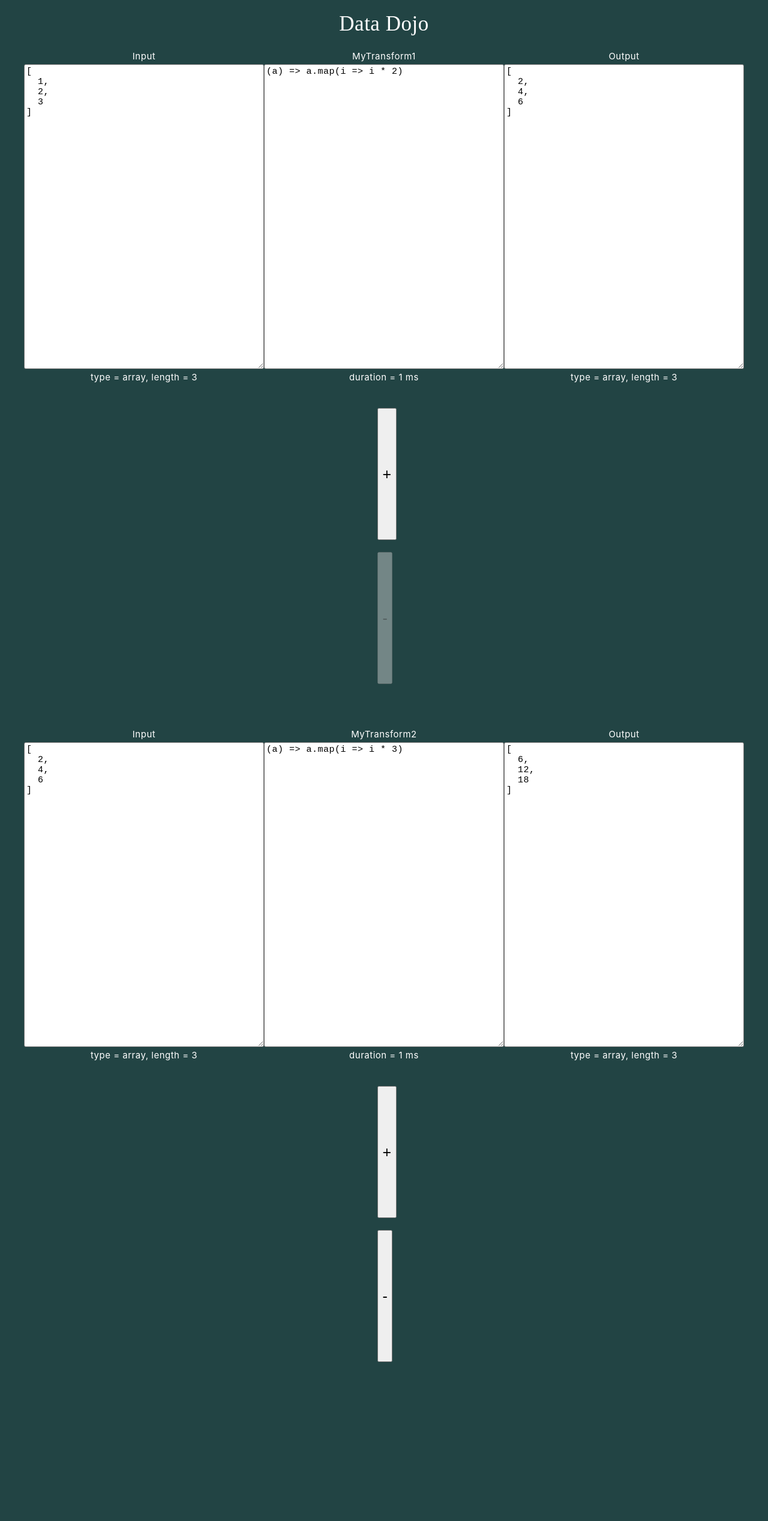
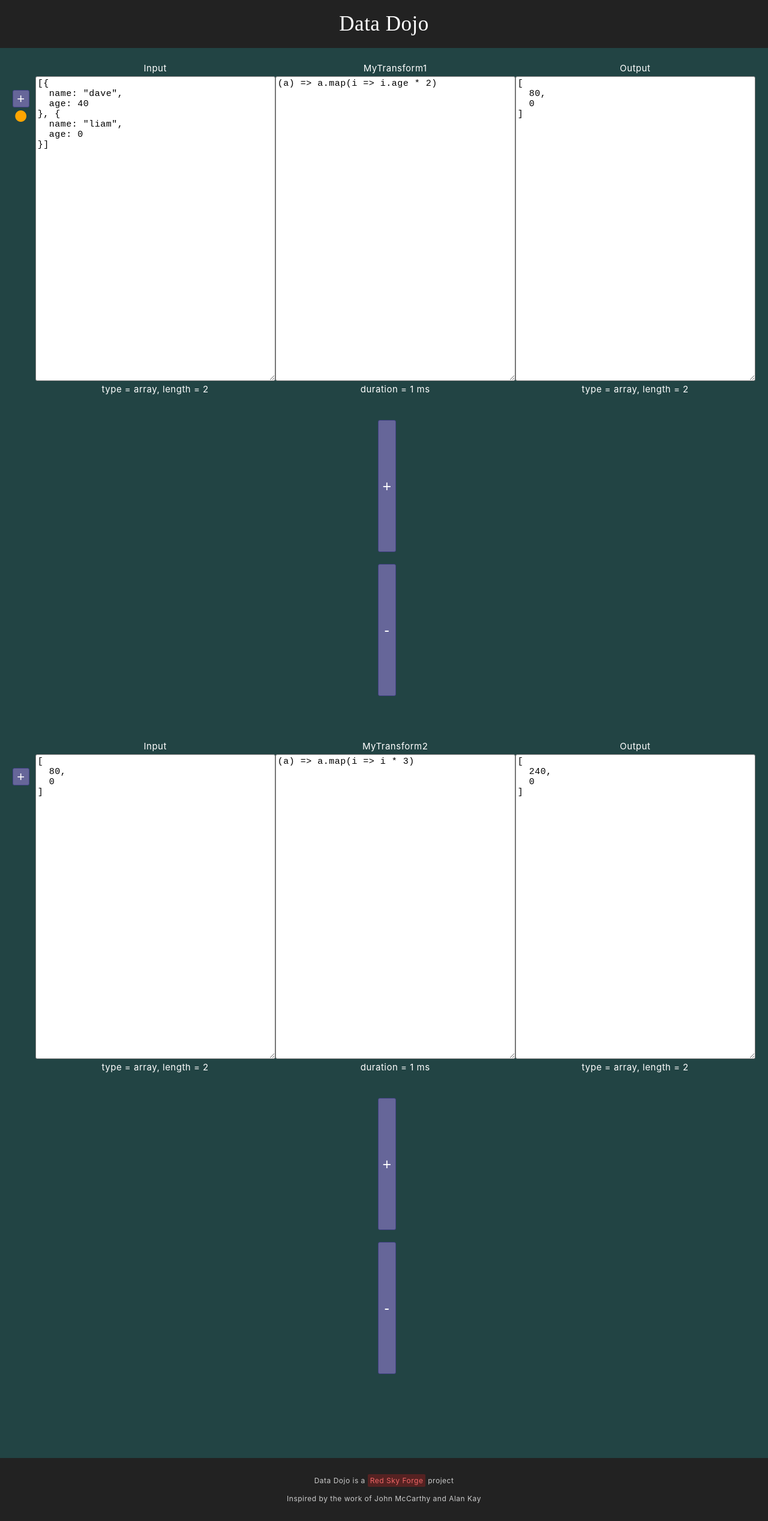
Before and after one commit to davedx/datadojo, a React (Create React App) app: page / in a window 1280 px wide. Shown: the whole page at 60% size. Before the commit the page ends 2340 px from the top, so only its background shows below. Built offline with nearby package versions, Linux system fonts and the light colour scheme.

Commit message:
Nice nice

```diff
--- a/package.json
+++ b/package.json
@@ -3,7 +3,9 @@
   "version": "0.1.0",
   "private": true,
   "dependencies": {
+    "@types/lodash-es": "^4.17.1",
     "@types/react": "^16.8.1",
+    "lodash-es": "^4.17.11",
     "react": "^16.8.1",
     "react-dom": "^16.8.1",
     "react-scripts": "2.1.3",
--- a/src/App.css
+++ b/src/App.css
@@ -8,6 +8,32 @@ html, body {
 
 .app-link {
   color: #61dafb;
+}
+
+.header {
+  margin: 0 0 20px 0;
+  padding: 20px;
+  font-family: 'Chalkduster';
+  font-size: 35px;
+  color: white;
+  background: #222;
+}
+
+.footer {
+  margin: 90px 0 0 0;
+  padding: 30px;
+  color: #ccc;
+  font-size: 12px;
+  background: #222;
+}
+
+.footer a {
+  color: #E66;
+  background: #522;
+  border-radius: 2px;
+  padding: 3px 4px;
+  font-size: 12px;
+  text-decoration: none;
 }
 
 * {
@@ -47,5 +73,67 @@ textarea, input {
   height: 220px;
   margin: 20px 0;
   display: block;
+  width: 30px;
   font-size: 25px;
 }
+
+.btn {
+  border: 1px solid #448;
+  background: #669;
+  border-radius: 3px;
+  cursor: pointer;
+  color: white;
+}
+
+.btn:hover {
+  background: #77A;
+}
+
+.condition {
+  display: inline-block;
+  vertical-align: top;
+  margin: 50px 10px 50px 0;
+}
+
+.condition-add-btn {
+  font-size: 22px;
+  line-height: 25px;
+}
+
+.condition-modal {
+  border: 1px solid #448;
+  background: #669;
+  color: white;
+  position: fixed;
+  top: 250px;
+  left: 500px;
+  right: 500px;
+  bottom: 250px;
+  min-width: 400px;
+  min-height: 250px;
+}
+
+.condition-modal h3 {
+  margin: 20px;
+  font-size: 17px;
+}
+
+.condition-modal label {
+  margin: 10px 0 5px;
+  display: block;
+}
+
+.condition-modal input {
+  width: 250px;
+}
+
+.condition-modal .btn {
+  margin: 20px;
+  line-height: 25px;
+  border: 1px solid #448;
+  background: #77A;
+}
+
+.condition-modal .btn:hover {
+  background: #88B;
+}
--- a/src/App.tsx
+++ b/src/App.tsx
@@ -1,10 +1,11 @@
 import React, { useReducer } from 'react'
 import './App.css'
+import { get, map, cloneDeep } from 'lodash-es'
 
 import {sample1} from './sample1'
 
 import {TransformDetails} from './TransformDetails'
-import { AppAction, DataInfo } from './types'
+import { AppAction, DataInfo, DataCondition } from './types'
 
 interface StringMap {
   [index: string]: any
@@ -16,29 +17,45 @@ interface Transform {
   input: string
   transform: string
   output: string
+  conditions: DataCondition[]
 }
 
 interface State {
   transforms: Transform[]
 }
 
+const ex2 = `[{
+  name: "dave",
+  age: 40
+}, {
+  name: "liam",
+  age: 0
+}]`
+
+const ex1 = `[
+  1,
+  2,
+  3
+]`
+
 const initialState = {
   transforms: [{
     name: 'MyTransform1',
     order: 0,
-    input: `[
-  1,
-  2,
-  3
-]`,
-    transform: '(a) => a.map(i => i * 2)',
-    output: ''
+    input: ex2,
+    transform: '(a) => a.map(i => i.age * 2)',
+    output: '',
+    conditions: [{
+      path: 'age',
+      rule: '> 0'
+    }]
   }, {
     name: 'MyTransform2',
     order: 1,
     input: '',
     transform: '(a) => a.map(i => i * 3)',
-    output: ''
+    output: '',
+    conditions: []
   }]
 }
 
@@ -64,7 +81,8 @@ const addTransform = (state: State, name: string) => {
     order: idx+2,
     input: '',
     transform: defaultTransform,
-    output: ''
+    output: '',
+    conditions: []
   });
   return {...state}
 }
@@ -75,6 +93,16 @@ const removeTransform = (state: State, name: string) => {
   return {...state}
 }
 
+const addCondition = (state: State, action: AppAction) => {
+  const transform = state.transforms.find(t => t.name === action.name)
+  if (transform) {
+    console.log('adding cond: ', action.condition)
+    transform.conditions.push(action.condition!)
+    return {...state}
+  }
+  return state
+}
+
 const reducer = (state: State, action: AppAction) => {
   switch (action.type) {
     case 'change':
@@ -83,6 +111,8 @@ const reducer = (state: State, action: AppAction) => {
       return addTransform(state, action.name)
     case 'removeTransform':
       return removeTransform(state, action.name)
+    case 'addCondition':
+      return addCondition(state, action)
     default:
       throw new Error('invalid action')
   }
@@ -103,23 +133,49 @@ const getInfo = (obj: any): DataInfo => {
   return {type, length}
 }
 
+const checkData = (data: object, type: string, conditions: DataCondition[]): DataCondition[] => {
+  const checkedConditions = cloneDeep(conditions)//{...conditions}
+  console.log(checkedConditions)
+
+  map(data, (item: object) => {
+    checkedConditions.map((condition: DataCondition) => {
+      const val = get(item, condition.path)
+      const rule = eval(`(a) => a ${condition.rule}`)
+      if (!condition.passed) {
+        condition.passed = 0
+      }
+      if (rule(val)) {
+        condition.passed++
+      }
+    })
+  })
+
+  console.log(checkedConditions)
+
+  return checkedConditions
+}
+
 const App = () => {
   const [state, dispatch] = useReducer(reducer, initialState)
 
   let nextInput = ''
-
   return (
     <div className='app'>
-      <div style={{margin: 20, fontFamily: 'Chalkduster', fontSize: 35, color: 'white'}}>
+      <div className='header'>
         Data Dojo
       </div>
       {state.transforms.map((transform) => {
         const isChainedInput = nextInput != ''
         const inputString = nextInput ? nextInput : transform.input
         let error = '', inputInfo, outputInfo
+        let conditions = transform.conditions
+
         try {
           const inputEval = eval(inputString)
           inputInfo = getInfo(inputEval)
+
+          conditions = checkData(inputEval, inputInfo.type, transform.conditions)
+
           //console.log(inputEval)
           const transformEval = eval(transform.transform)
           const outputEval = transformEval(inputEval)
@@ -135,6 +191,7 @@ const App = () => {
           name={transform.name}
           input={inputString}
           inputInfo={inputInfo}
+          conditions={conditions}
           transform={transform.transform}
           output={nextInput}
           outputInfo={outputInfo}
@@ -143,6 +200,10 @@ const App = () => {
           error={error}
         />
       })}
+      <div className='footer'>
+        Data Dojo is a <a href='http://redskyforge.com'>Red Sky Forge</a> project<br/><br/>
+        Inspired by the work of John McCarthy and Alan Kay
+      </div>
     </div>
   )
 }
--- a/src/InputCell.tsx
+++ b/src/InputCell.tsx
@@ -1,5 +1,5 @@
 import React from 'react'
-import { DataInfo } from './types'
+import { DataInfo, DataCondition } from './types'
 
 interface Props {
   onChange?: (e: any) => void
@@ -13,12 +13,12 @@ interface Props {
 
 const noop = () => {}
 
-export function InputCell(props: Props) {
+export const InputCell = (props: Props) => {
   const onChange = props.onChange || noop
   return <div className='input-cell'>
     <div className='label'>{props.label}</div>
     <textarea
-      style={{width: 392, height: 500, margin: 0, padding: 3}}
+      style={{display: 'inline-block', width: 392, height: 500, margin: 0, padding: 3}}
       value={props.value}
       onChange={onChange}
       readOnly={props.readonly}
--- a/src/TransformDetails.tsx
+++ b/src/TransformDetails.tsx
@@ -1,6 +1,90 @@
-import React from 'react'
-import { AppAction, DataInfo } from './types'
+import React, { useState } from 'react'
+import { AppAction, DataInfo, DataCondition } from './types'
 import { InputCell } from './InputCell'
+
+interface ConditionsProps {
+  dataLength: number
+  name: string
+  conditions: DataCondition[]
+  onAddCondition: (e: any) => void
+}
+
+const Conditions = (props: ConditionsProps) => {
+  const [state, setState] = useState({
+    path: '',
+    rule: ''
+  } as DataCondition)
+  const [visible, setVisible] = useState(false)
+
+  const modalDisplay = visible ? 'block' : 'none'
+
+  return <div>
+    <button className='condition-add-btn btn' onClick={(e) => {
+      setVisible(!visible)
+    }}>+</button>
+    {props.conditions.map((condition, idx) => {
+      let state = 'unknown'
+      if (condition.passed) {
+        if (condition.passed === props.dataLength) {
+          state = 'pass-all'
+        } else if (condition.passed > 0) {
+          state = 'pass-some'
+        } else {
+          state = 'pass-none'
+        }
+      }
+
+      const colors = {
+        unknown: '#EEE',
+        'pass-all': 'green',
+        'pass-some': 'orange',
+        'pass-none': 'red'
+      } as {[index: string]: string}
+
+      return <div key={idx} title={`${state} (${condition.passed} / ${props.dataLength})`} style={{cursor: 'pointer', fontSize: 25, color: colors[state]}}>&#9679;</div>
+    })}
+    <div className='condition-modal' style={{display: modalDisplay}}>
+      <h3>Add new condition for {props.name}</h3>
+      <div>
+        <label htmlFor={'path'}>Data path</label>
+        <input
+          id={'path'}
+          value={state.path}
+          placeholder={'age'}
+          onChange={(e) => setState({
+            ...state,
+            path: e.target.value
+          })} />
+      </div>
+      <div>
+        <label htmlFor={'rule'}>Data rule</label>
+        <input
+          id={'rule'}
+          value={state.rule}
+          placeholder={' > 10'}
+          onChange={(e) => setState({
+            ...state,
+            rule: e.target.value
+          })} />
+      </div>
+      <div>
+        <button
+          className='btn'
+          onClick={(e) => {
+            props.onAddCondition(state)
+            setVisible(false)
+          }}>
+          Add condition
+        </button>
+        <button
+          className='btn'
+          onClick={(e) => setVisible(false)}>
+          Cancel
+        </button>
+      </div>
+    </div>
+  </div>
+}
 
 interface Props {
   name: string
@@ -12,10 +96,25 @@ interface Props {
   error: string
   isChainedInput: boolean
   dispatch: React.Dispatch<AppAction>
+  conditions: DataCondition[]
 }
 
 export function TransformDetails(props: Props) {
   return <div className='transform-details'>
+    <div className='condition'>
+      {props.conditions && <Conditions
+        onAddCondition={(condition: DataCondition) => {
+          props.dispatch({
+            type: 'addCondition',
+            name: props.name,
+            condition
+          })
+        }}
+        name={props.name}
+        conditions={props.conditions}
+        dataLength={props.inputInfo ? props.inputInfo.length : 0}
+        />}
+    </div>
     <InputCell
       readonly={props.isChainedInput}
       onChange={(e: any) => {
@@ -53,13 +152,13 @@ export function TransformDetails(props: Props) {
     />
     <div className='transform-btns'>
       <button
-        className='transform-btn' onClick={() => props.dispatch({
+        className='transform-btn btn' onClick={() => props.dispatch({
         type: 'addTransform',
         name: props.name
       })}>+</button>
       <button
         disabled={!props.isChainedInput}
-        className='transform-btn' onClick={() => props.dispatch({
+        className='transform-btn btn' onClick={() => props.dispatch({
         type: 'removeTransform',
         name: props.name
       })}>-</button>
```
Also changed, not shown: src/types.tsx (+7 -0 lines), 1 other file (tests, documents, lock files or other folders).
